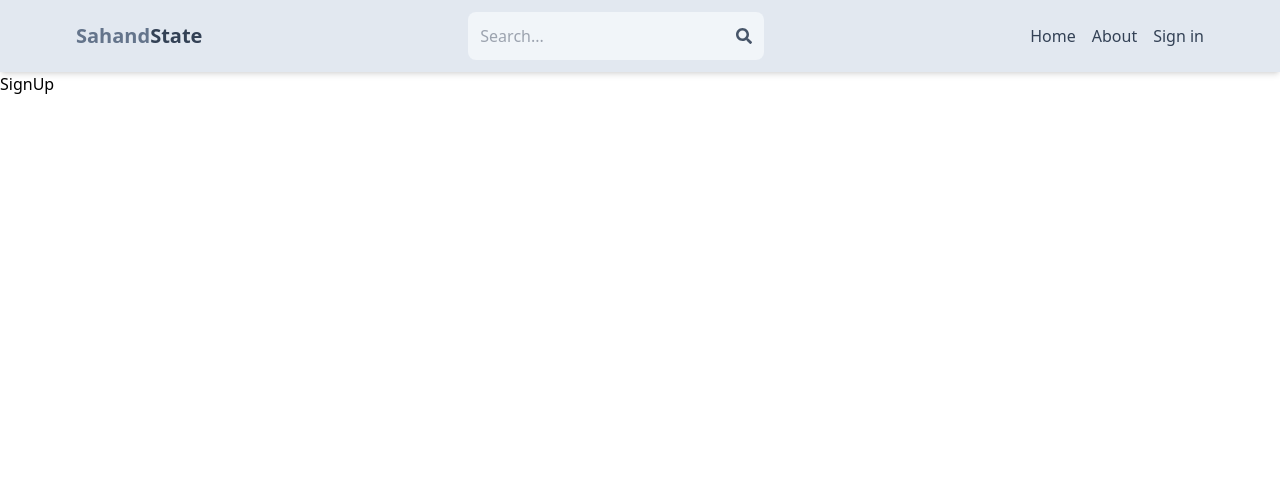
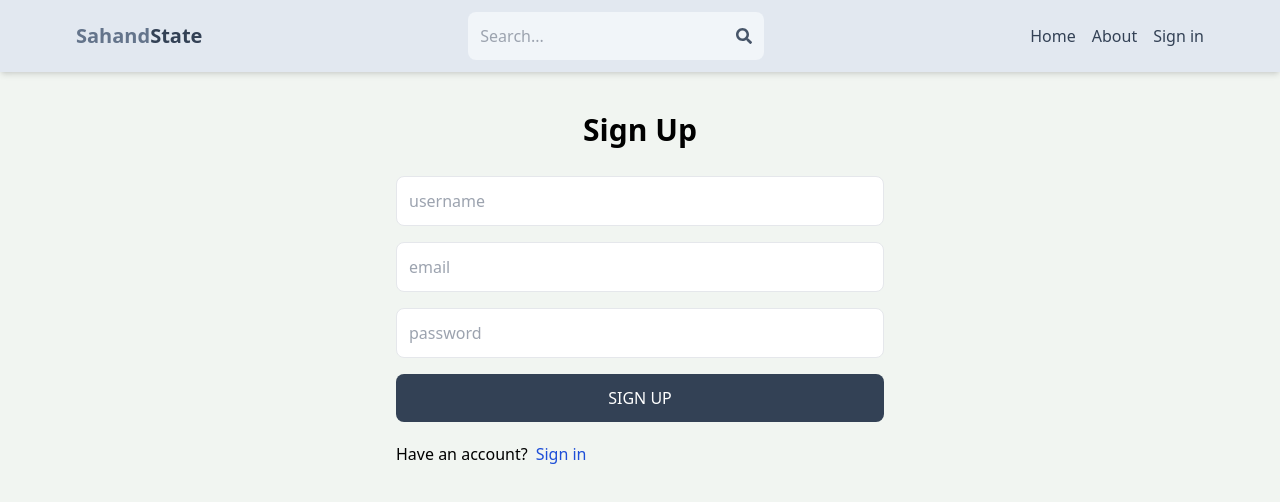
Before and after one commit to nunicho/mern-estate, a React (Vite) app in the folder client/: page /sign-up in a window 1280 px wide. Shown: the top 502 px of the page. Built offline with nearby package versions, Linux system fonts and the light colour scheme.

Commit message:
complete sign up page ui

```diff
--- a/client/src/index.css
+++ b/client/src/index.css
@@ -1,3 +1,7 @@
 @tailwind base;
 @tailwind components;
 @tailwind utilities;
+
+body{
+    background-color: rgb(241, 245, 241);
+}
--- a/client/src/pages/SignUp.jsx
+++ b/client/src/pages/SignUp.jsx
@@ -1,5 +1,36 @@
+import {Link} from "react-router-dom"
+
 export default function SignUp() {
   return (
-    <div>SignUp</div>
-  )
+    <div className="p-3 max-w-lg mx-auto">
+      <h1 className="text-3xl text-center font-semibold my-7">Sign Up</h1>
+      <form className="flex flex-col gap-4">
+        <input
+          type="text"
+          placeholder="username"
+          className="border p-3 rounded-lg"
+          id="username"
+        />
+        <input
+          type="enail"
+          placeholder="email"
+          className="border p-3 rounded-lg"
+          id="email"
+        />
+        <input
+          type="password"
+          placeholder="password"
+          className="border p-3 rounded-lg"
+          id="password"
+        />
+        <button  className="bg-slate-700 text-white p-3 rounded-lg uppercase hover:opacity-95 disabled:opacity-80">Sign Up</button>
+      </form>
+      <div className="flex gap-2 mt-5">
+        <p>Have an account?</p>
+        <Link to={"/sign-in"}>
+          <span className="text-blue-700">Sign in</span>
+        </Link>
+      </div>
+    </div>
+  );
 }
```
